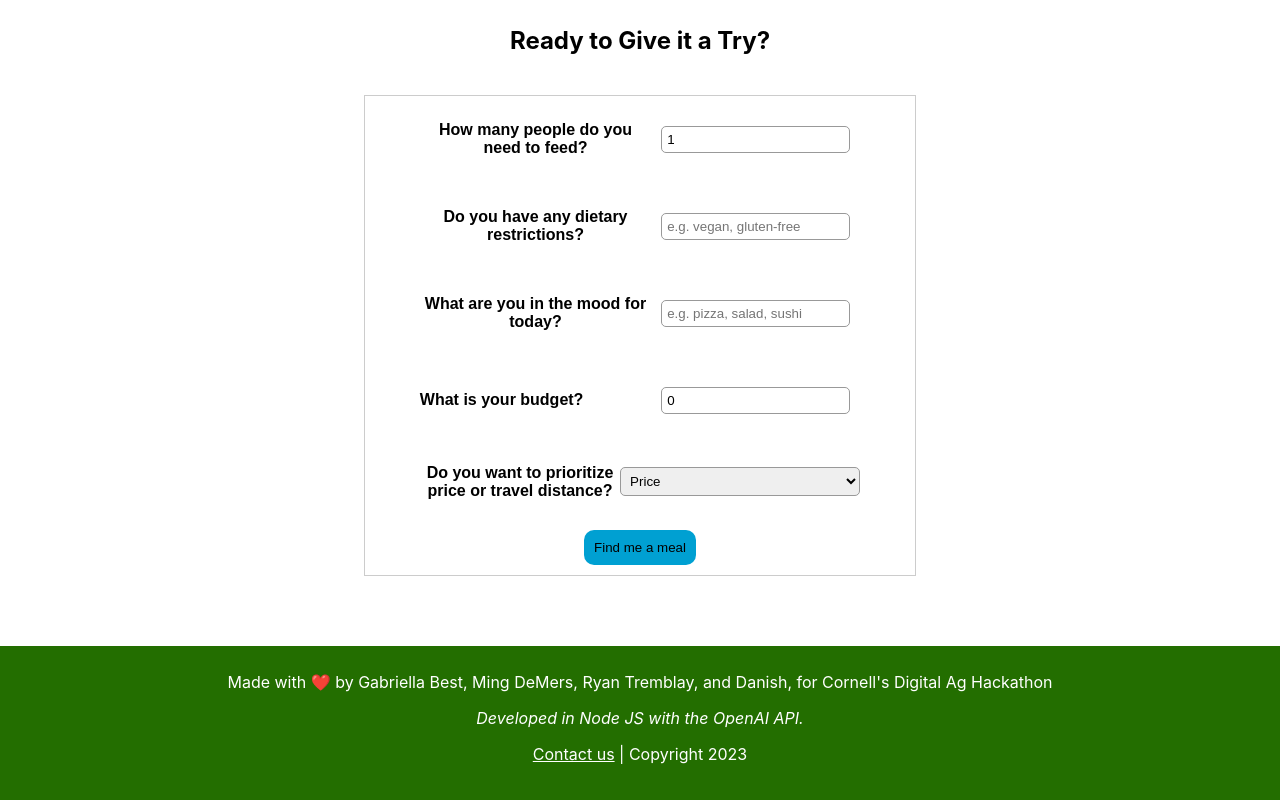
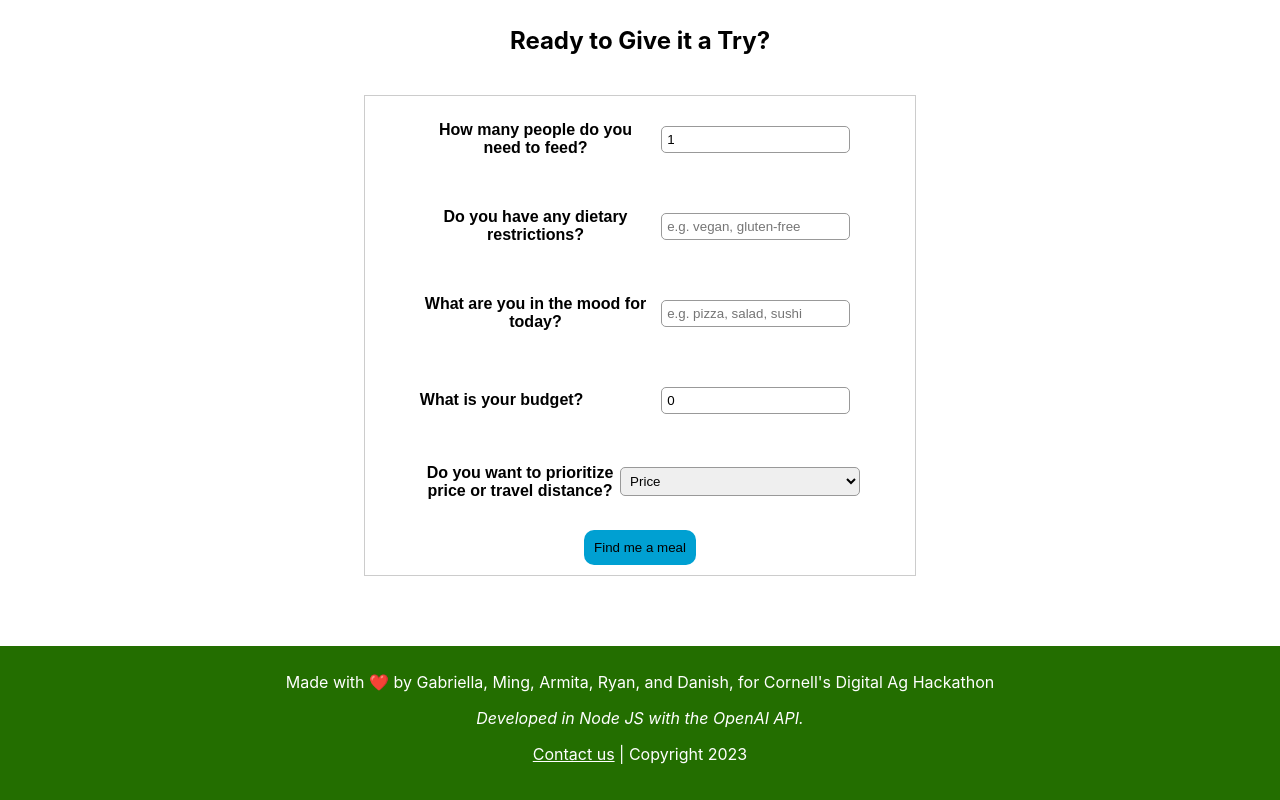
Before and after one commit to zaptrem/green-apron, a React (Create React App) app: page / in a window 1280 px wide. Shown: the part 1912-2712 px from the top of the page. Built offline with nearby package versions, Linux system fonts and the light colour scheme.

Commit message:
Fixed the names in the footer

```diff
--- a/src/App.js
+++ b/src/App.js
@@ -97,7 +97,7 @@ function App() {
       <footer>
         <p>
           Made with <span role="img" aria-label="heart">❤️</span> by
-          Gabriella Best, Ming DeMers, Ryan Tremblay, and Danish, for Cornell's Digital Ag Hackathon</p>
+          Gabriella, Ming, Armita, Ryan, and Danish, for Cornell's Digital Ag Hackathon</p>
         <em>
           <p>Developed in Node JS with the OpenAI API.</p>
         </em>
```
